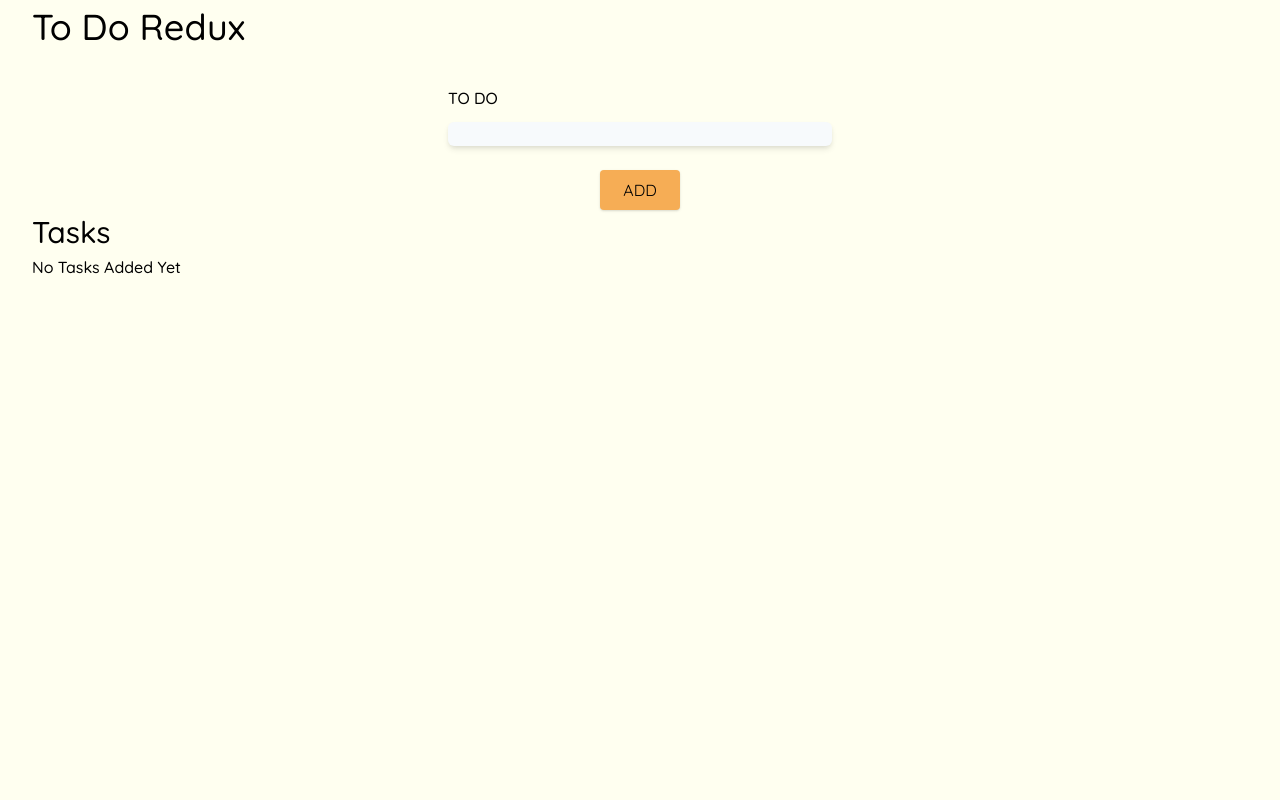
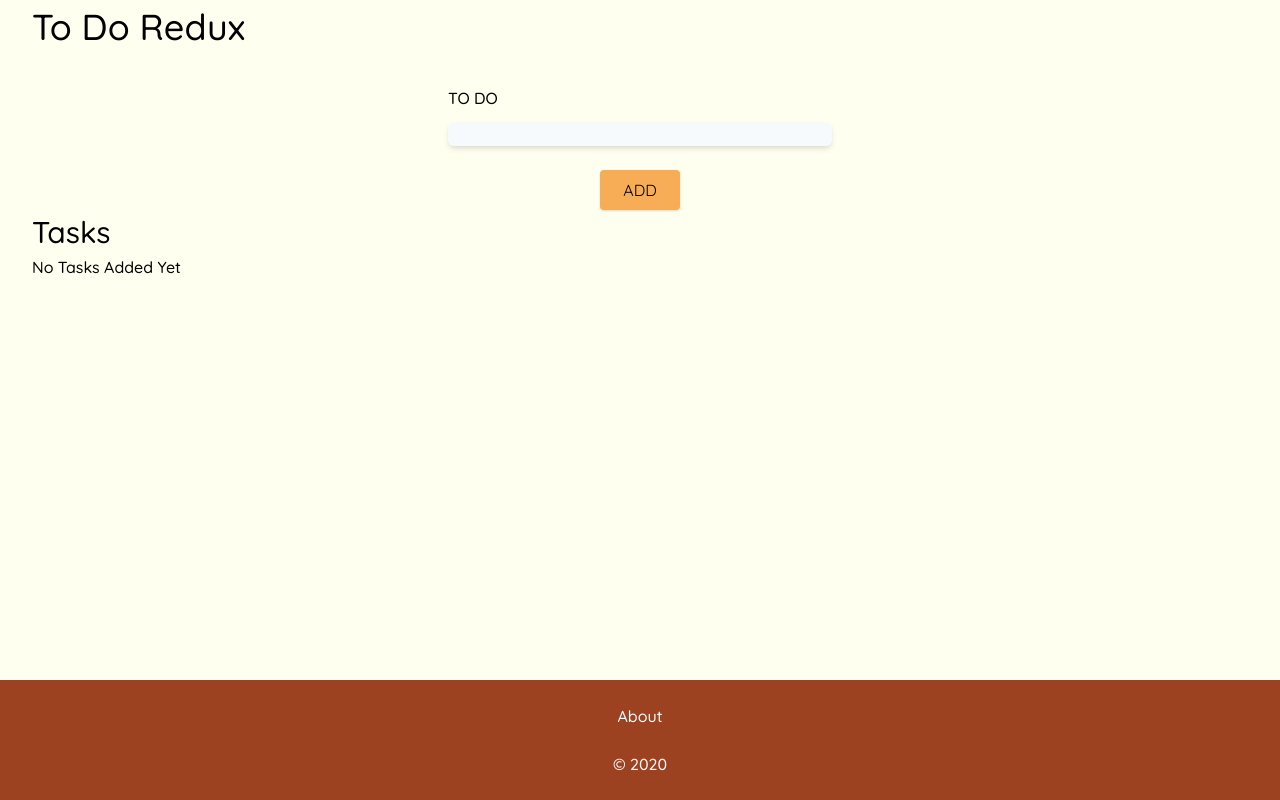
Before and after one commit to jasonawise/todo-redux, a React (Create React App) app: page / in a window 1280 px wide. Built offline with nearby package versions, Linux system fonts and the light colour scheme.

Commit message:
creating footer componet and adding it to app

```diff
--- a/src/App.js
+++ b/src/App.js
@@ -4,6 +4,7 @@ import AddToDo from './components/AddToDo'
 import configureStore from './store'
 import TaskList from './components/TaskList'
 import './tailwind.output.css'
+import Footer from './components/Footer'
 
 
 function App() {
@@ -14,6 +15,7 @@ function App() {
             <AddToDo />
             <TaskList />
          </div>
+         <Footer />
       </Provider>
    )
 }
--- /dev/null
+++ b/src/components/Footer.js
@@ -0,0 +1,30 @@
+/* eslint-disable react/jsx-no-literals */
+import React from 'react'
+import PropTypes from 'prop-types'
+
+const Footer = props => {
+   const handleClick = () => {
+      //  @TODO show model with content
+      alert( `clicked` )
+   }
+
+   return (
+      <footer className="text-center p-6 mt-8 bg-orange-800 text-gray-100 absolute inset-x-0 bottom-0">
+         <a
+            href=""
+            onClick={handleClick}
+         >
+            {`About`}
+         </a>
+         <p
+            className="mt-6"
+         >
+            &copy; {new Date().getFullYear()}
+         </p>
+      </footer>
+   )
+}
+
+Footer.propTypes = {}
+
+export default Footer
```
